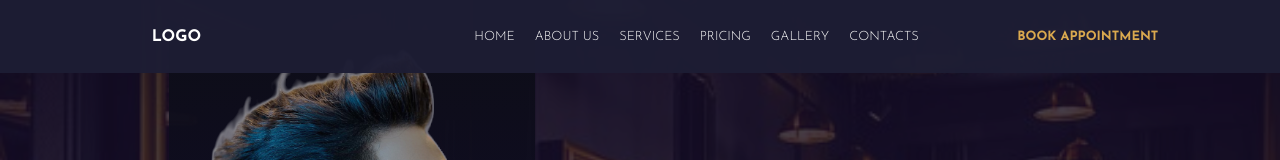
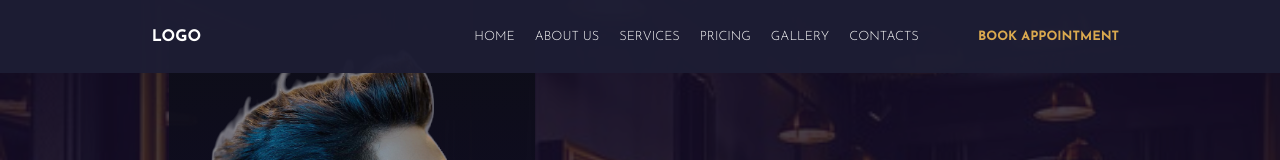
Before and after one commit to Kennyabby/salon-mngt, a React (Create React App) app: page / in a window 1280 px wide. Shown: the top 160 px of the page. Built offline with nearby package versions, Linux system fonts and the light colour scheme.

Commit message:
navbar transition completed

```diff
--- a/src/Navbar/Navbar.css
+++ b/src/Navbar/Navbar.css
@@ -8,7 +8,7 @@
     width: 100vw;
     justify-content:space-around;
     padding: 20px;
-    z-index: 5;
+    z-index: 3;
 }
 
 .navlogo{
@@ -42,6 +42,7 @@
     padding: 10px 10px;
     border-radius: 5px;
     width: fit-content;
+    margin: auto;
     font-weight: bold;
     cursor: pointer;
 }
@@ -50,8 +51,10 @@
 }
 @media screen and (max-width: 700px) {
     .navcon{
-    width: 100vw;
-    padding:20px 0px;
+        display: block;
+        padding:0px;
+        justify-content: center;
+        z-index: 2;
     }
     .navmobile{
         display: block;
@@ -62,10 +65,25 @@
         font-size: 1.8em;
         margin-left: auto;
     }
+    .navlogocover{
+        width: 100vw;
+        padding: 20px 0px;
+        background: rgb(29, 29, 52, 0.97);
+        z-index: 5;
+    }
     .navcontent{
+        width: 100%;
         display: block;
         justify-content: center;
-    width: fit-content;
+        padding: 20px 0px;
+        margin-top: 0px;
+        background: rgb(29, 29, 52, 0.97);
+        transition: margin-top 1.5s ease-in-out;
+        z-index: 2;
+    }
+
+    .navbar{
+        display: block;
     }
     .navitem{
         margin: 20px;
@@ -75,7 +93,7 @@
         width: 93%;
     }
     .viewnav{
-    display: none;
         margin: auto;
+        margin-top: -400px;
     }
 }
--- a/src/Navbar/Navbar.js
+++ b/src/Navbar/Navbar.js
@@ -2,12 +2,14 @@ import './Navbar.css'
 import { useContext} from 'react';
 import { RiMenu3Fill, RiCloseFill } from "react-icons/ri";
 import ContextProvider from '../ContextProvider/ContextProvider';
+import {motion, AnimatePresence} from 'framer-motion'
 
 const Navbar = ()=>{
     const {viewNav, setViewNav} = useContext(ContextProvider)
     return(
         <>
             <div className='navcon navmobile'>
+                <div className='navlogocover'>
                     <div className='navmobileview'>
                         <div className='navlogo'>
                             LOGO
@@ -18,8 +20,14 @@ const Navbar = ()=>{
                             {viewNav ? <RiCloseFill/> : <RiMenu3Fill/>}
                         </div>
                     </div>
-
-                <div className={'navcontent navmobile'+ (viewNav ? '':' viewnav')}>
+                </div>
+                <AnimatePresence>
+                    <motion.div
+                        className={'navcontent navmobile'+ (viewNav ? '':' viewnav')}
+                        initial={{y:-300}}
+                        animate={{y:0, transition:{duration: .7, ease:'easeOut'}}}
+                        exit={{y:-300, transition:{duration: .7, ease:'easeIn'}}}
+                    >
                         <ul className='navbar navmobile'>
                             <li className='navitem' id='home'>HOME</li>
                             <li className='navitem' id='about-us'>ABOUT US</li>
@@ -31,7 +39,8 @@ const Navbar = ()=>{
                         <div className='navbase'>
                             BOOK APPOINTMENT
                         </div>
-                </div>
+                    </motion.div>
+                </AnimatePresence>
             </div>
         </>
     )
```
Lines whose indentation alone changed are shown as unchanged.
